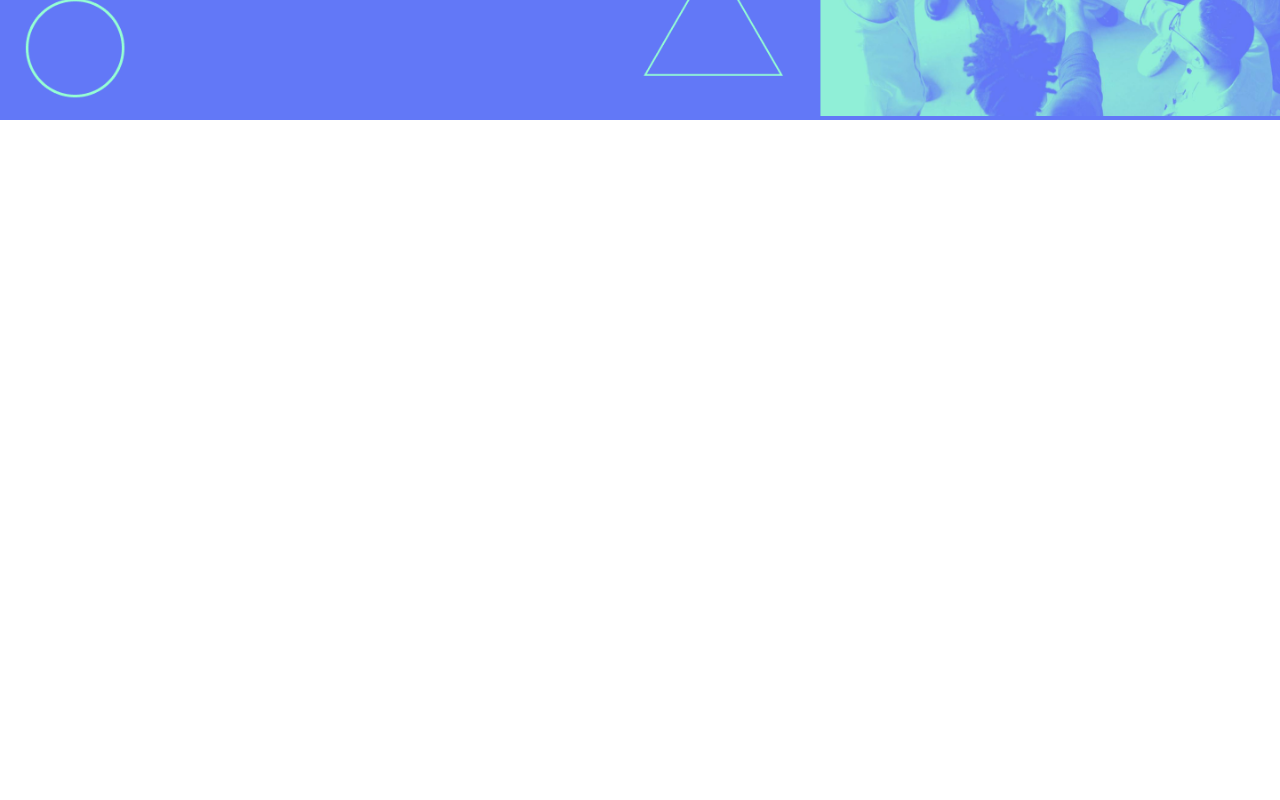
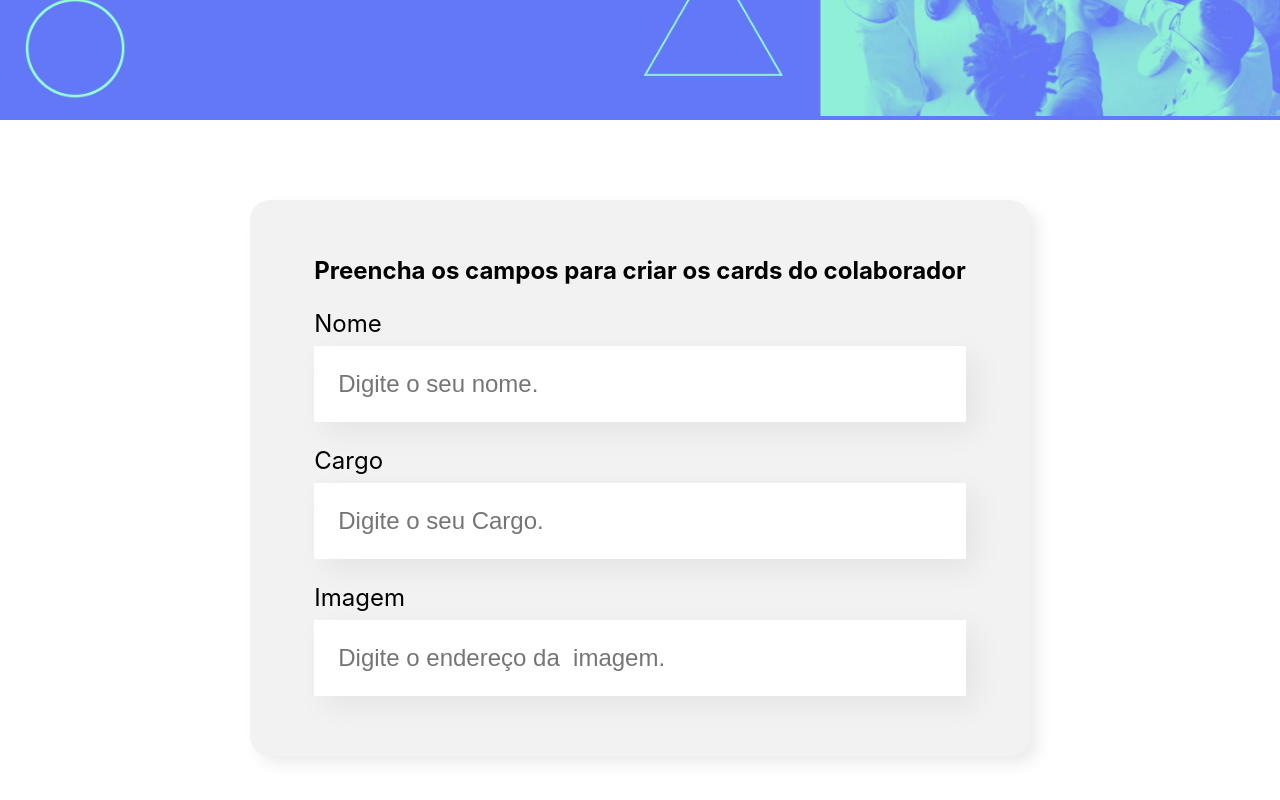
Before and after one commit to Crisleine-Erculano/organo, a React (Create React App) app: page / in a window 1280 px wide. Shown: the part 378-1178 px from the top of the page. Before the commit the page ends 800 px from the top, so only its background shows below. Built offline with nearby package versions, Linux system fonts and the light colour scheme.

Commit message:
Criando campos nome, cargo e imagem do formulário.

```diff
--- a/src/App.js
+++ b/src/App.js
@@ -1,10 +1,12 @@
 
 import Banner from './componentes/Banner/Banner';
+import Formulario from './componentes/Formulario';
 
 function App() {
   return (
     <div className="App">
       <Banner/>
+      <Formulario/>
 
     </div>
   );
--- /dev/null
+++ b/src/componentes/CampoTexto/CampoTexto.css
@@ -0,0 +1,17 @@
+.campo__texto{
+   margin: 24px 0;
+}
+.campo__texto label{
+   display: block;
+   font-size: 24px;
+   margin-bottom: 8px;
+}
+.campo__texto input{
+   background-color: #FFFFFF;
+   border: none;
+   box-shadow: 10px 10px 30px rgba(0, 0, 0, 0.06);
+   box-sizing: border-box;
+   font-size:24px ;
+   padding: 24px;
+   width: 100%;
+}
--- /dev/null
+++ b/src/componentes/CampoTexto/index.js
@@ -0,0 +1,11 @@
+import './CampoTexto.css'
+const CampoTexto = (props) =>{
+   return(
+      <div className="campo__texto">
+         <label>{props.label}</label>
+         <input placeholder={props.placeholder}></input>
+      </div>
+   )
+
+}
+export default CampoTexto
--- /dev/null
+++ b/src/componentes/Formulario/Formulario.css
@@ -0,0 +1,12 @@
+.formulario{
+   display: flex;
+   justify-content: center;
+   margin: 80px 0;
+}
+.formulario form{
+   background-color: #F2F2F2;
+   border-radius: 20px;
+   box-shadow: 8px 8px 16px rgba(0, 0, 0, 0.08);
+   max-width: 80%;
+   padding: 36px 64px;
+}
--- /dev/null
+++ b/src/componentes/Formulario/index.js
@@ -0,0 +1,18 @@
+import './Formulario.css'
+import CampoTexto from '../CampoTexto'
+
+const Formulario = () => {
+   return (
+      <section className="formulario">
+         <form>
+            <h2>Preencha os campos para criar os cards do colaborador</h2>
+            <CampoTexto label="Nome" placeholder="Digite o seu nome." />
+            <CampoTexto label="Cargo" placeholder="Digite o seu Cargo." />
+            <CampoTexto label="Imagem" placeholder="Digite o endereço da  imagem." />
+         </form>
+      </section>
+   )
+
+
+}
+export default Formulario
```
